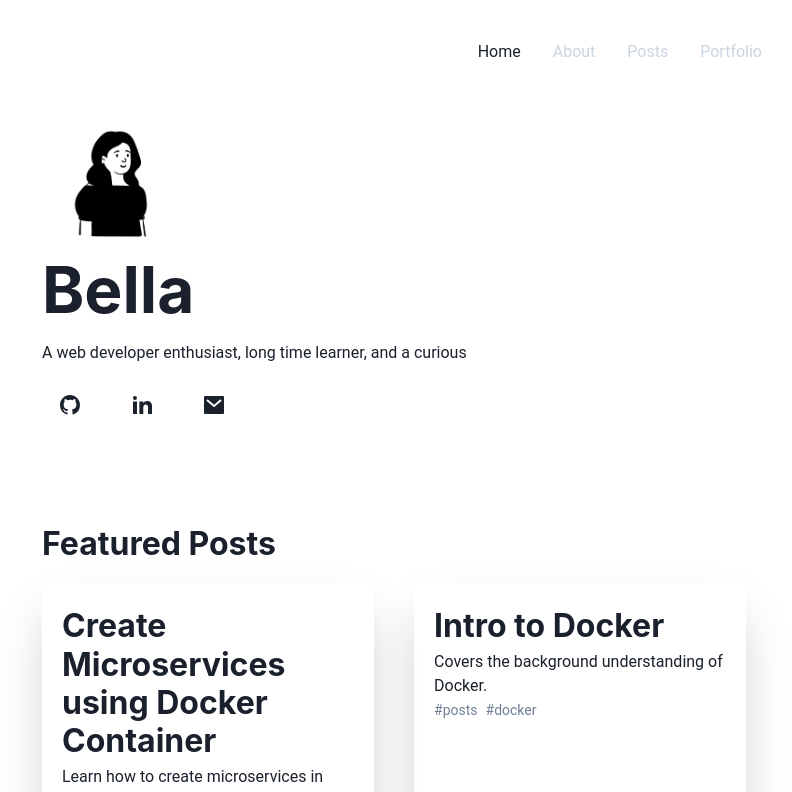
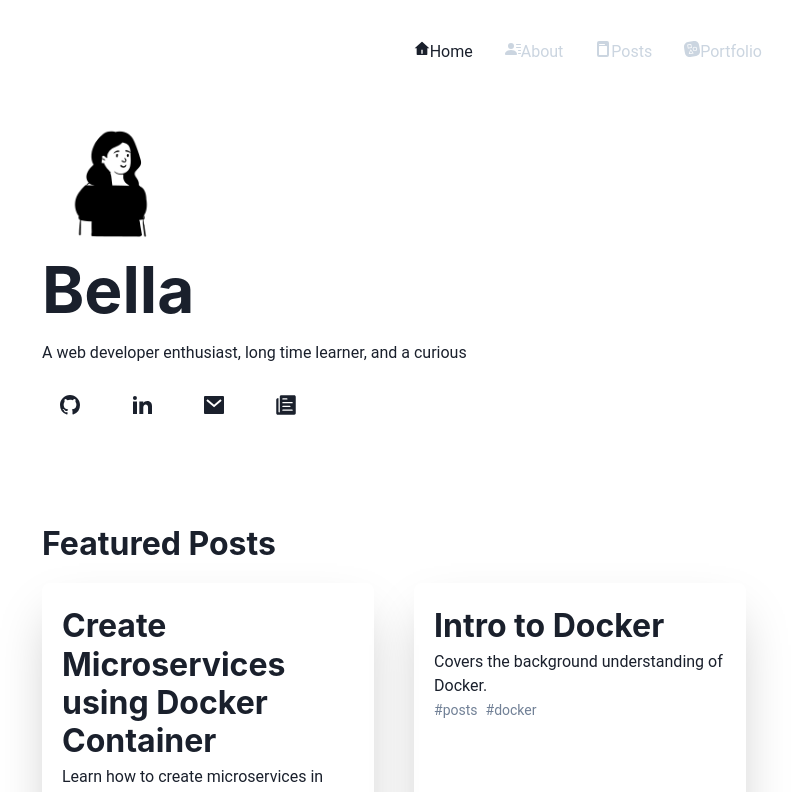
Before and after one commit to bellapd/bellapd-v1, a Next.js app: page / in a window 1280 px wide. Shown: the top 792 px of the page, without its empty margins (246-1038 px from the left). Built offline with nearby package versions, Linux system fonts and the light colour scheme; no server answers; a small style sheet from the web is missing.

Commit message:
style: add icon

```diff
--- a/components/Main/Footer.tsx
+++ b/components/Main/Footer.tsx
@@ -1,5 +1,6 @@
 import { Flex, Link, IconButton } from "@chakra-ui/react";
 import { RiGithubFill, RiLinkedinFill, RiMailFill } from "react-icons/ri";
+import { IoIosPaper } from "react-icons/io";
 
 export default function Footer(): JSX.Element {
   const size = "1.5rem";
@@ -18,6 +19,11 @@ export default function Footer(): JSX.Element {
       key: "email",
       icon: <RiMailFill style={{ fontSize: size }} />,
       url: "mailto:annabellaputridirgo@gmail.com",
+    },
+    {
+      key: "resume",
+      icon: <IoIosPaper style={{ fontSize: size }} />,
+      url: "https://drive.google.com/file/d/16dZNSCPfkM1Z9jcgkdZhan7I34dlK_Pn/view?usp=sharing",
     },
   ];
 
--- a/components/Navigation/Navbar.tsx
+++ b/components/Navigation/Navbar.tsx
@@ -1,7 +1,9 @@
-import { Center, Flex, Box, useBreakpointValue, Image } from "@chakra-ui/react";
+import { Flex, Box, useBreakpointValue, Icon } from "@chakra-ui/react";
 import Navlink from "./Navlink";
 import Dropdown from "./Dropdown";
-import Link from "next/link";
+import { RiHome4Fill } from "react-icons/ri";
+import { BsPersonLinesFill, BsFillFilePostFill } from "react-icons/bs";
+import { SiApostrophe } from "react-icons/si";
 
 export default function Navigation(): JSX.Element {
   const isDesktop = useBreakpointValue({ base: false, md: true });
@@ -11,10 +13,18 @@ export default function Navigation(): JSX.Element {
         {" "}
         {isDesktop ? (
           <>
-            <Navlink href="/">Home</Navlink>
-            <Navlink href="/about">About</Navlink>
-            <Navlink href="/posts">Posts</Navlink>
-            <Navlink href="/portfolio">Portfolio</Navlink>
+            <Navlink href="/">
+              <Icon as={RiHome4Fill}></Icon>Home
+            </Navlink>
+            <Navlink href="/about">
+              <Icon as={BsPersonLinesFill}></Icon>About
+            </Navlink>
+            <Navlink href="/posts">
+              <Icon as={BsFillFilePostFill}></Icon>Posts
+            </Navlink>
+            <Navlink href="/portfolio">
+              <Icon as={SiApostrophe}></Icon>Portfolio
+            </Navlink>
           </>
         ) : (
           <>
```
